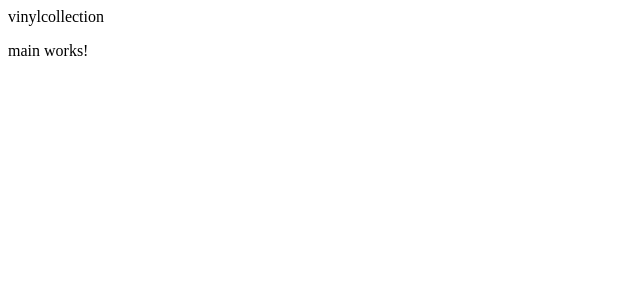
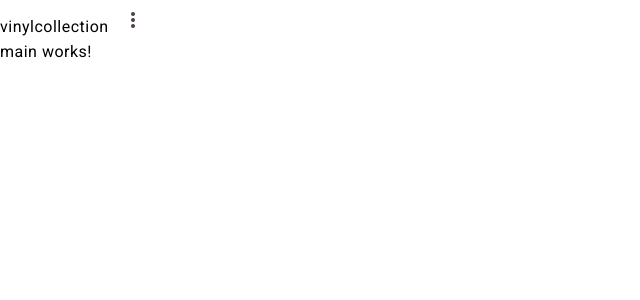
Before and after one commit to tony-dugue/curious-academy-learn-angular-18-signal, an Angular app: page /main in a window 1280 px wide. Shown: the top 300 px of the page, without its empty margins (0-640 px from the left). Built offline with nearby package versions, Linux system fonts and the light colour scheme.

Commit message:
feat(menu): add menu component & Material ng

```diff
--- a/angular.json
+++ b/angular.json
@@ -27,6 +27,7 @@
               }
             ],
             "styles": [
+              "@angular/material/prebuilt-themes/rose-red.css",
               "projects/vinylcollection/src/styles.css"
             ],
             "scripts": []
@@ -91,6 +92,7 @@
               }
             ],
             "styles": [
+              "@angular/material/prebuilt-themes/rose-red.css",
               "projects/vinylcollection/src/styles.css"
             ],
             "scripts": []
--- a/package.json
+++ b/package.json
@@ -11,10 +11,12 @@
   "private": true,
   "dependencies": {
     "@angular/animations": "^18.0.0",
+    "@angular/cdk": "^18.2.0",
     "@angular/common": "^18.0.0",
     "@angular/compiler": "^18.0.0",
     "@angular/core": "^18.0.0",
     "@angular/forms": "^18.0.0",
+    "@angular/material": "^18.2.0",
     "@angular/platform-browser": "^18.0.0",
     "@angular/platform-browser-dynamic": "^18.0.0",
     "@angular/router": "^18.0.0",
--- a/projects/vinylcollection/src/app/app.component.html
+++ b/projects/vinylcollection/src/app/app.component.html
@@ -1,3 +1,3 @@
 {{ title() }}
-
+<tdu-main-menu />
 <router-outlet />
--- a/projects/vinylcollection/src/app/app.component.ts
+++ b/projects/vinylcollection/src/app/app.component.ts
@@ -1,12 +1,11 @@
 import { Component, signal } from '@angular/core';
 import { RouterOutlet } from '@angular/router';
-import { ListVinylsComponent } from './features/vinyls/components/list-vinyls/list-vinyls.component';
-import { LearningWhatAboutRxjsComponent } from './learning-what-about-rxjs/learning-what-about-rxjs.component';
+import { MainMenuComponent } from "./shared/ui/menus/main-menu/main-menu.component";
 
 @Component({
   selector: 'app-root',
   standalone: true,
-  imports: [RouterOutlet, ListVinylsComponent, LearningWhatAboutRxjsComponent],
+  imports: [RouterOutlet, MainMenuComponent],
   templateUrl: './app.component.html',
   styleUrl: './app.component.css'
 })
--- a/projects/vinylcollection/src/app/app.config.ts
+++ b/projects/vinylcollection/src/app/app.config.ts
@@ -3,11 +3,12 @@
 
 import { routes } from './app.routes';
 import { provideHttpClient } from '@angular/common/http';
+import { provideAnimationsAsync } from '@angular/platform-browser/animations/async';
 
 export const appConfig: ApplicationConfig = {
   providers: [
     provideHttpClient(),
     provideZoneChangeDetection({ eventCoalescing: true }),
-    provideRouter(routes),
+    provideRouter(routes), provideAnimationsAsync(),
   ],
 };
--- /dev/null
+++ b/projects/vinylcollection/src/app/shared/ui/menus/main-menu/main-menu.component.html
@@ -0,0 +1,20 @@
+<button mat-icon-button [matMenuTriggerFor]="menu" aria-label="Example icon-button with a menu">
+  <mat-icon>more_vert</mat-icon>
+</button>
+
+<mat-menu #menu="matMenu">
+  <button mat-menu-item>
+    <mat-icon>dialpad</mat-icon>
+    <span>Redial</span>
+  </button>
+
+  <button mat-menu-item disabled>
+    <mat-icon>voicemail</mat-icon>
+    <span>Check voice mail</span>
+  </button>
+
+  <button mat-menu-item>
+    <mat-icon>notifications_off</mat-icon>
+    <span>Disable alerts</span>
+  </button>
+</mat-menu>
--- a/projects/vinylcollection/src/index.html
+++ b/projects/vinylcollection/src/index.html
@@ -6,8 +6,10 @@
   <base href="/">
   <meta name="viewport" content="width=device-width, initial-scale=1">
   <link rel="icon" type="image/x-icon" href="favicon.ico">
+  <link href="https://fonts.googleapis.com/css2?family=Roboto:wght@300;400;500&display=swap" rel="stylesheet">
+  <link href="https://fonts.googleapis.com/icon?family=Material+Icons" rel="stylesheet">
 </head>
-<body>
+<body class="mat-typography">
   <app-root></app-root>
 </body>
 </html>
--- a/projects/vinylcollection/src/styles.css
+++ b/projects/vinylcollection/src/styles.css
@@ -1 +1,4 @@
 /* You can add global styles to this file, and also import other style files */
+
+html, body { height: 100%; }
+body { margin: 0; font-family: Roboto, "Helvetica Neue", sans-serif; }
```
Also changed, not shown: projects/vinylcollection/src/app/shared/ui/menus/main-menu/main-menu.component.ts (added, +15 -0 lines), projects/vinylcollection/src/app/shared/ui/menus/main-menu/main-menu.component.css (added), 2 other files (tests, documents, lock files or other folders).
